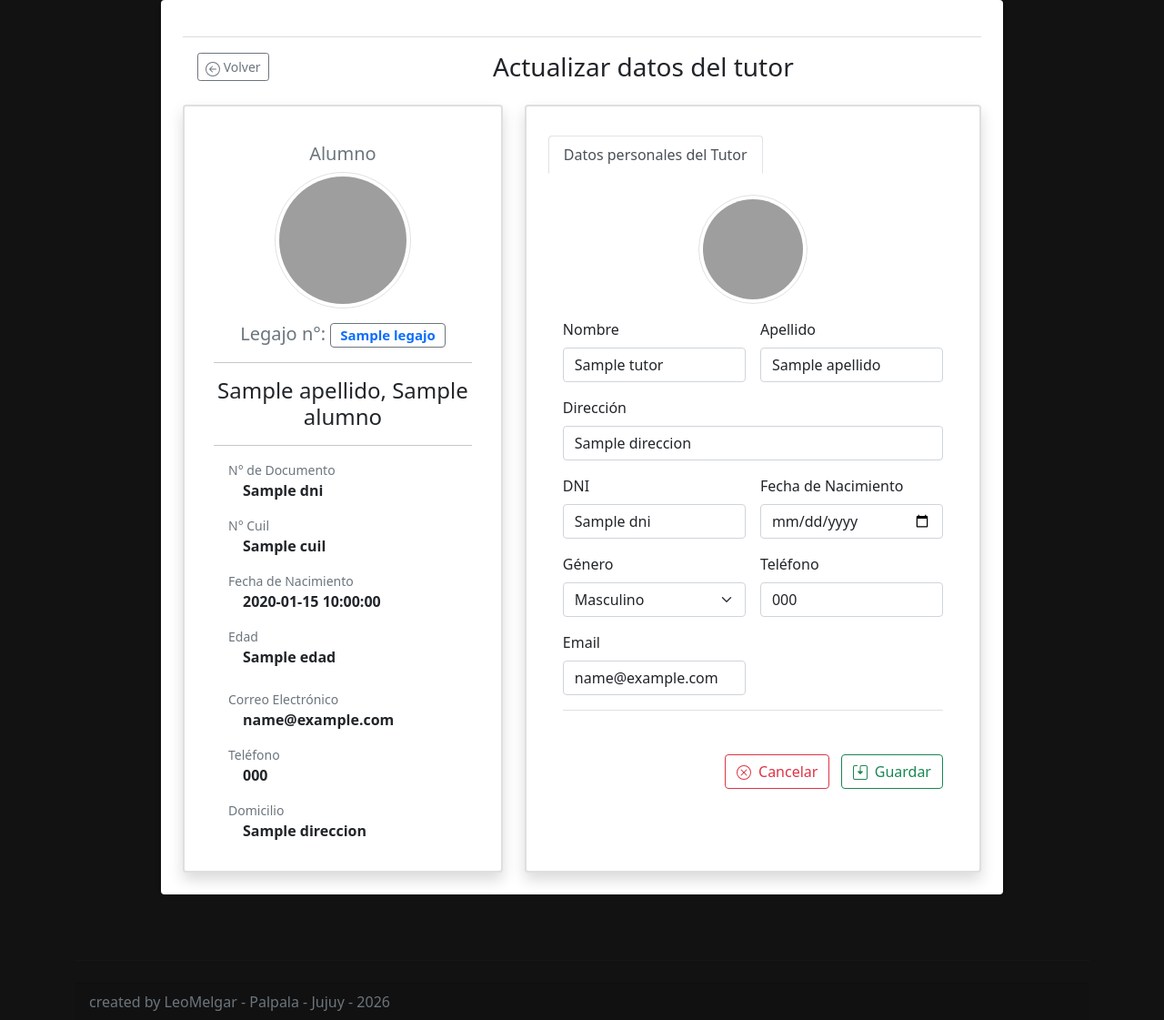
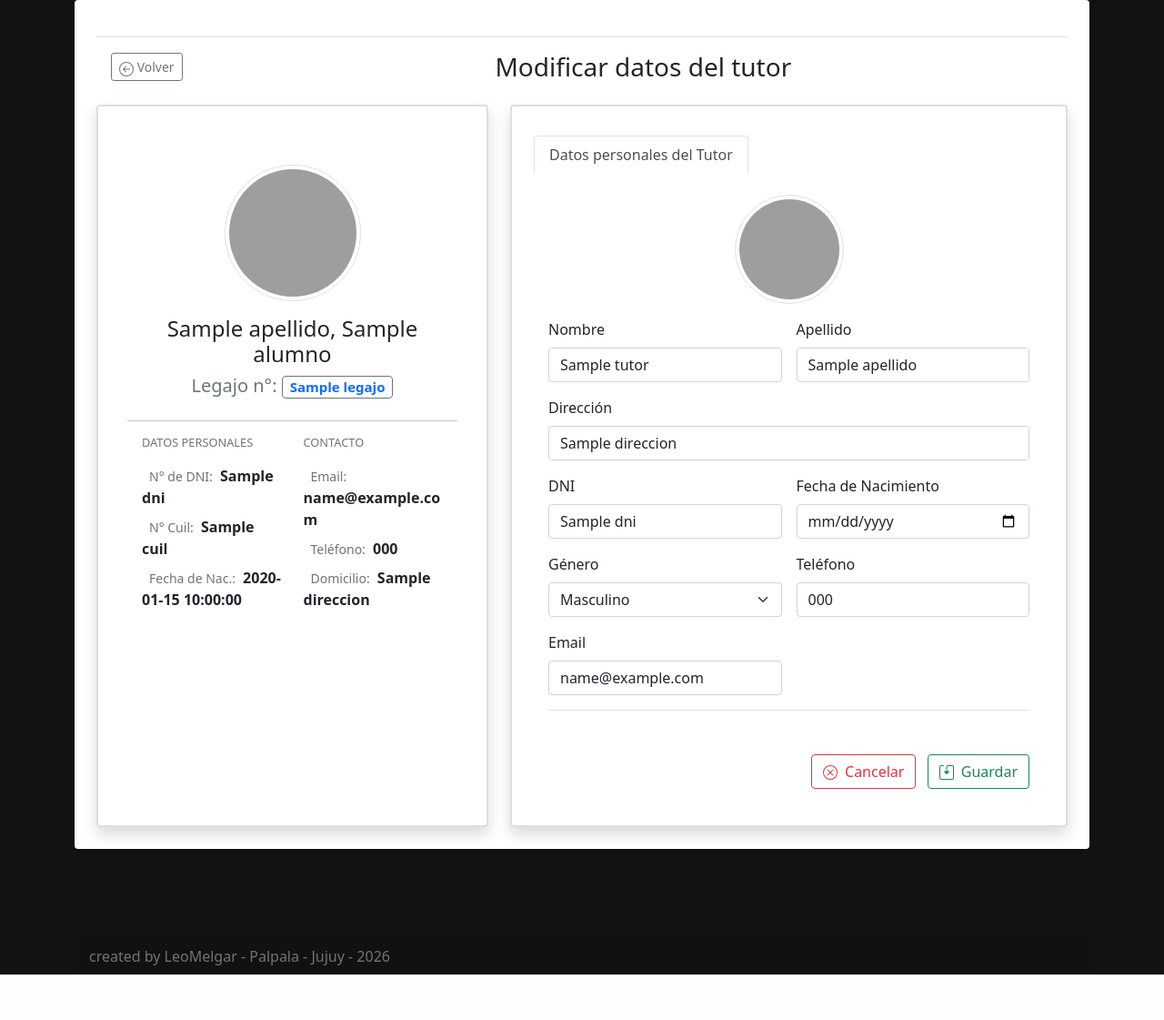
Before and after one commit to leomelgar/siac, a Flask app: template templates/alumnos/updateTutor.html in a window 1280 px wide. Shown: the part 96-1217 px from the top of the page at 91% size. After the commit the page ends 1167 px from the top, so only its background shows below. Run offline with Flask 2, Linux system fonts and the light colour scheme; the template is opened without the code that fills it: most values are stand-ins (such as "Sample title", 1, 10 or a date in 2020); grey boxes are pictures that could not be loaded.

Commit message:
correcciones en la presentacion de la informacion

```diff
--- a/templates/alumnos/updateAlumno.html
+++ b/templates/alumnos/updateAlumno.html
@@ -1,9 +1,9 @@
 {% extends "layout.html" %}
-{% block body %}
   {% block title %}
     Actualizar Informacion
   {% endblock %}
-<div class="row">
+{% block body %}
+  <div class="row">
   <div class="justify-content-center">
     <div class="row justify-content-center">
     <!-- col-12 (100% en celulares), col-lg-10 (más angosto en PC para que no quede estirado) -->
--- a/templates/alumnos/updateTutor.html
+++ b/templates/alumnos/updateTutor.html
@@ -5,7 +5,7 @@
 {% block body %}
 <!-- Se eliminaron los contenedores redundantes. Un solo row centrado es suficiente -->
 <div class="row justify-content-center">
-    <div class="col-12 col-lg-10">
+    <div class="col-12 col-lg-12">
         <div class="bg-white rounded p-4 shadow-sm mb-5">
             <hr class="my-3 text-secondary">
 
@@ -22,7 +22,7 @@
                     </a>
                 </div>
                 <div class="col text-center">
-                    <h3 class="text-dark mb-0">Actualizar datos del tutor</h3>
+                    <h3 class="text-dark mb-0">Modificar datos del tutor</h3>
                 </div>
             </div>
 
@@ -32,55 +32,64 @@
                 <!-- Columna Izquierda: Tarjeta Principal de Perfil -->
                 <div class="col-lg-5">
                     <div class="card shadow p-3 mb-0 bg-body rounded border-2 h-100">
-                        <div class="card-body pt-4 text-center">
-                            <h5 class="text-secondary">Alumno</h5>
-                            <!-- Foto de Perfil -->
+                        <div class="card-body pt-5">
+    <!-- Encabezado y Foto de Perfil -->
+    <div class="text-center mb-4">
         <img src="https://github.com/mdo.png"
-                                 alt="Foto del Docente"
+             alt="Foto del Alumno"
              class="rounded-circle img-thumbnail mb-3"
              style="width: 150px; height: 150px; object-fit: cover;">
 
-                            <!-- Nombre y Cargo -->
-                            <h5 class="text-secondary">Legajo n°: <span class="badge border border-secondary text-primary">{{alumno.legajo}}</span></h5>
-                            <hr>
-                            <h4 class="card-title mb-1">{{alumno.apellido}}, {{alumno.nombre}}</h4>
+        <!-- Nombre y Legajo -->
+        <h4 class="card-title mb-2">{{alumno.apellido}}, {{alumno.nombre}}</h4>
+        <h5 class="text-secondary mb-0">
+            Legajo n°: <span class="badge border border-secondary text-primary px-2 py-1">{{alumno.legajo}}</span>
+        </h5>
+    </div>
+
     <hr>
 
-                            <!-- Datos Legales (Corregida la etiqueta <i> e íconos actualizados) -->
-                            <div class="text-start px-2">
-                                <p class="mb-3">
-                                    <span class="text-muted small d-block"><i class="fas fa-id-card text-dark me-2"></i>N° de Documento</span>
-                                    <strong class="ms-4">{{alumno.dni}}</strong>
+    <!-- Datos (Organizados en 2 columnas horizontales) -->
+    <div class="row text-start px-3">
+        <!-- Columna 1: Datos Legales -->
+        <div class="col-md-6 mb-4 mb-md-0">
+            <h6 class="text-uppercase text-muted mb-3" style="font-size: 0.8rem;">Datos Personales</h6>
+            <p class="mb-2">
+                <i class="fas fa-id-card text-dark me-2" style="width: 16px; text-align: center;"></i>
+                <span class="text-muted small me-1">N° de DNI:</span>
+                <strong>{{alumno.dni}}</strong>
             </p>
-                                <p class="mb-3">
-                                    <span class="text-muted small d-block"><i class="fas fa-file-invoice text-dark me-2"></i>N° Cuil</span>
-                                    <strong class="ms-4">{{alumno.cuil}}</strong>
+            <p class="mb-2">
+                <i class="fas fa-id-badge text-dark me-2" style="width: 16px; text-align: center;"></i>
+                <span class="text-muted small me-1">N° Cuil:</span>
+                <strong>{{alumno.cuil}}</strong>
             </p>
-                                <p class="mb-3">
-                                    <span class="text-muted small d-block"><i class="fas fa-calendar-alt text-dark me-2"></i>Fecha de Nacimiento</span>
-                                    <strong class="ms-4">{{alumno.fecha_nacimiento}}</strong>
-                                </p>
-                                <p class="mb-4">
-                                    <span class="text-muted small d-block"><i class="fas fa-user-clock text-dark me-2"></i>Edad</span>
-                                    <!-- Agregada la variable de edad que faltaba -->
-                                    <strong class="ms-4">{{alumno.edad | default('No registrada')}}</strong>
+            <p class="mb-2">
+                <i class="fas fa-calendar-alt text-dark me-2" style="width: 16px; text-align: center;"></i>
+                <span class="text-muted small me-1">Fecha de Nac.:</span>
+                <strong>{{alumno.fecha_nacimiento}}</strong>
             </p>
         </div>
 
-                            <!-- Datos Rápidos de Contacto -->
-                            <div class="text-start px-2">
-                                <p class="mb-3">
-                                    <span class="text-muted small d-block"><i class="fas fa-envelope text-dark me-2"></i>Correo Electrónico</span>
-                                    <strong class="ms-4">{{alumno.email}}</strong>
+        <!-- Columna 2: Datos Rápidos de Contacto -->
+        <div class="col-md-6">
+            <h6 class="text-uppercase text-muted mb-3" style="font-size: 0.8rem;">Contacto</h6>
+            <p class="mb-2">
+                <i class="fas fa-envelope text-dark me-2" style="width: 16px; text-align: center;"></i>
+                <span class="text-muted small me-1">Email:</span>
+                <strong>{{alumno.email}}</strong>
             </p>
-                                <p class="mb-3">
-                                    <span class="text-muted small d-block"><i class="fas fa-phone text-dark me-2"></i>Teléfono</span>
-                                    <strong class="ms-4">{{alumno.telefono}}</strong>
+            <p class="mb-2">
+                <i class="fas fa-phone text-dark me-2" style="width: 16px; text-align: center;"></i>
+                <span class="text-muted small me-1">Teléfono:</span>
+                <strong>{{alumno.telefono}}</strong>
             </p>
             <p class="mb-0">
-                                    <span class="text-muted small d-block"><i class="fas fa-map-marker-alt text-dark me-2"></i>Domicilio</span>
-                                    <strong class="ms-4">{{alumno.direccion}}</strong>
+                <i class="fas fa-map-marker-alt text-dark me-2" style="width: 16px; text-align: center;"></i>
+                <span class="text-muted small me-1">Domicilio:</span>
+                <strong>{{alumno.direccion}}</strong>
             </p>
+        </div>
     </div>
 </div>
                     </div>
```
Also changed, not shown: templates/alumnos/detailAlumno.html (+44 -31 lines). Lines whose indentation alone changed are shown as unchanged.
